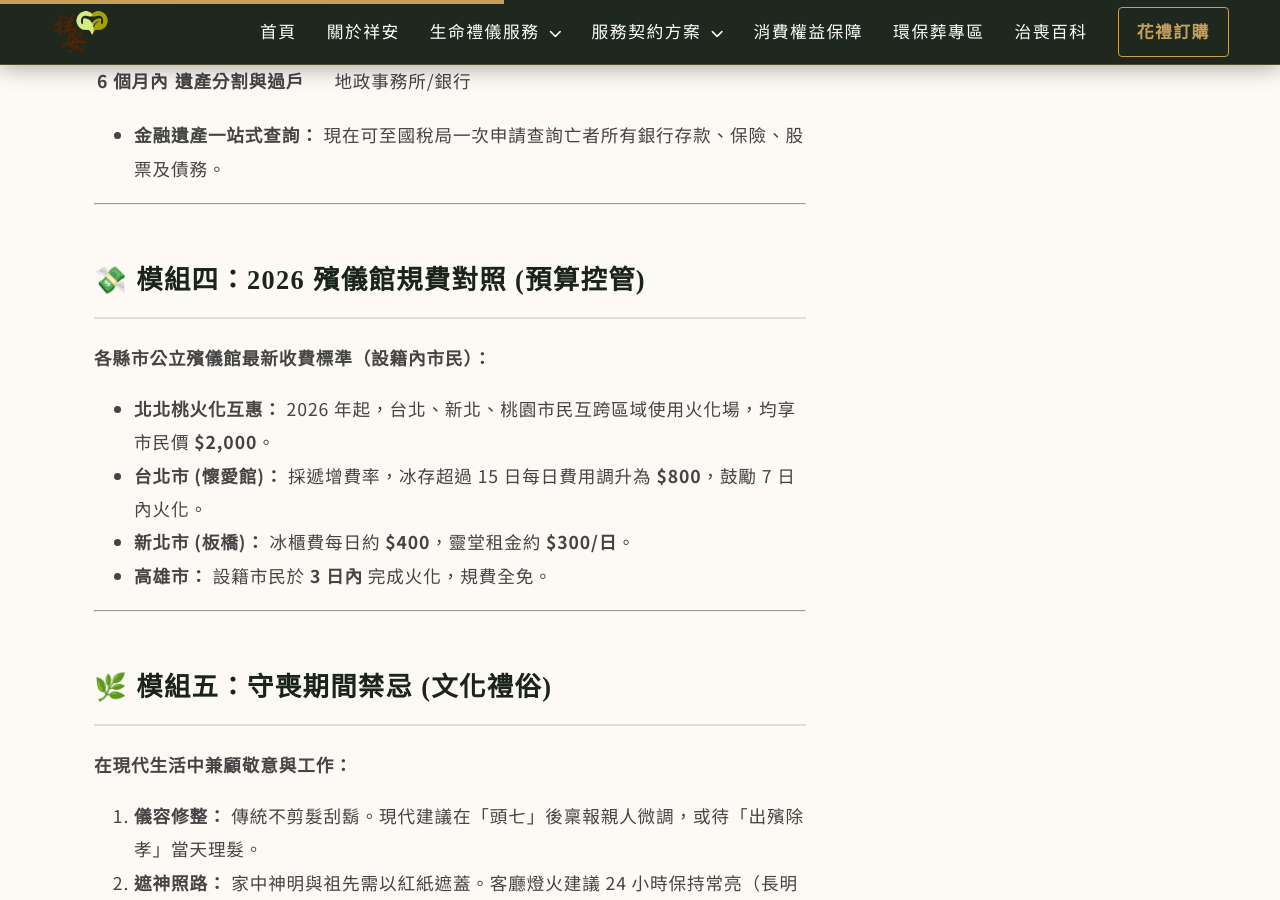
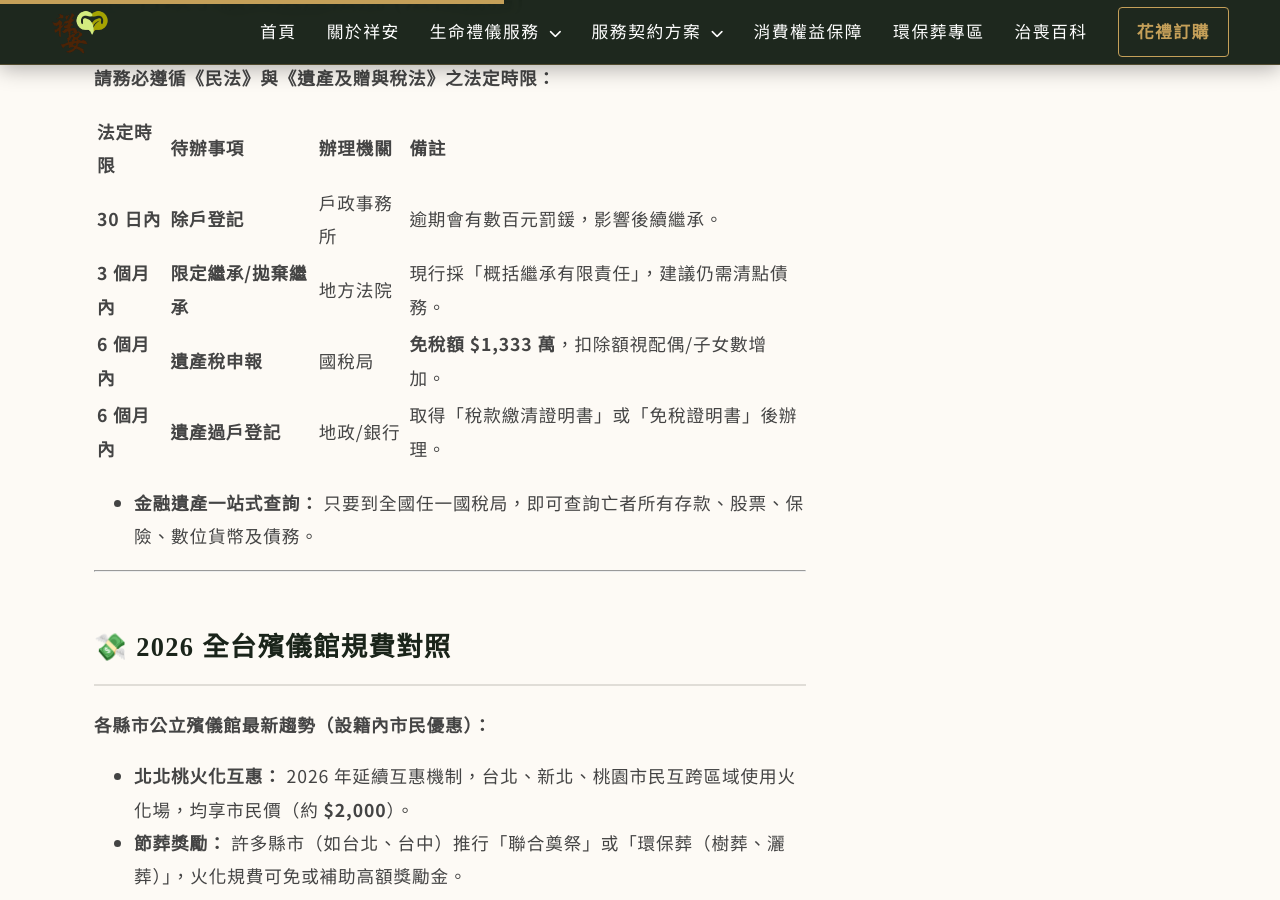
Before and after one commit to Shiangan/Shiangan, a Jekyll site: the page built from _posts/2026-03-01-ultimate-funeral-guide-taiwan.md, in a window 1280 px wide and 900 px high, scrolled down 2386 px. Built offline with Jekyll 4.4.1, drawn with Linux system fonts in a browser that asks for light colours; some web fonts are replaced; some of the changed text lies outside the part shown.

Commit message:
Update 2026-03-01-ultimate-funeral-guide-taiwan.md

```diff
--- a/_posts/2026-03-01-ultimate-funeral-guide-taiwan.md
+++ b/_posts/2026-03-01-ultimate-funeral-guide-taiwan.md
@@ -1,109 +1,107 @@
 ---
 layout: post
-title: "【2026 治喪圓滿大全】從臨終安置、補助請領到遺產繼承：家屬最完整的全流程操作手冊"
+title: "【2026 治喪圓滿全攻略】從臨終安置、補助請領到遺產繼承：家屬最完整的全流程操作手冊"
 category: 流程指引
-description: "親人往生後手足無措？祥安生命禮儀師整理 2026 最完整治喪知識庫。整合醫院死亡 SOP、勞保補助試算、遺產繼承法規、全台殯儀館規費，提供一站式指引。"
-date: 2026-03-20 09:00:00 +0800
+description: "親人往生後手足無措？祥安生命禮儀師整理 2026 最新治喪知識庫。整合醫院死亡 SOP、勞保補助試算、遺產繼承法規、全台殯儀館規費，提供專業一站式指引。"
+date: 2026-03-01 09:00:00 +0800
 image: /images/blog-ultimate-funeral-guide.jpg
 tags: ["治喪流程", "喪葬補助", "遺產繼承", "殯儀館費用", "守喪禁忌"]
 has_faq: true
 faqs:
   - question: "親人在醫院過世，第一步該聯繫誰？"
-    answer: "取得醫師開立之死亡證明後，應立即撥打 24H 禮儀專線 0978-583-699。即便醫院有駐點合約商，家屬仍保有完全的禮儀社選擇權，祥安可立即派車前往接體。"
+    answer: "取得醫師開立之死亡證明後，應立即撥打 24H 禮儀專線 0978-583-699。即便醫院有駐點合約商，家屬仍保有完全的禮儀社選擇權，祥安可立即派車前往接體，避免被強行推銷。"
   - question: "勞保與國保補助可以同時領嗎？"
-    answer: "不可以，政府採取『擇優請領』原則。通常家屬會選擇金額較高的勞保家屬死亡津貼。祥安禮儀師可協助您進行試算，確保領取最高額度的給付。"
-  - question: "遺產稅申報期限是多久？"
-    answer: "必須在死亡之日起 6 個月內向戶籍所在地國稅局申報。若有特殊理由（如尋找繼承人、遺產龐大），可申請延期 3 個月。逾期將產生罰鍰。"
+    answer: "不可以，政府採取『不重複給付』原則。通常家屬會選擇金額較高的勞保家屬死亡津貼。祥安禮儀師可協助您進行各項社會保險試算，確保領取最高額度的給付。"
+  - question: "遺產稅申報期限與免稅額是多少？"
+    answer: "必須在死亡之日起 6 個月內向戶籍所在地國稅局申報。2026 年現行免稅額為新台幣 1,333 萬元。若有特殊理由，可申請延期 3 個月。逾期將產生罰鍰。"
 ---
 
-
-> **🕯️ 專業提醒：** 治喪不只是辦理儀式，更是一連串行政與法律程序的結合。祥安生命將繁瑣流程化簡為五大核心模組，協助您在悲慟時刻依然能圓滿處理各項要務。
+> **🕯️ 專業提醒：** 治喪不只是辦理儀式，更是一連串行政與法律程序的結合。祥安生命將繁瑣流程化簡為五大核心模組，協助您在悲慟時刻依然能圓滿處理各項要務，確保逝者尊嚴，生者安心。
 
 ---
 
-## 🏗️ 模組一：臨終緊急安置 (醫院 SOP)
-**當醫師宣告往生，請保持冷靜並遵循以下步驟：**
+## 🏗️ 臨終緊急安置 (醫院/居家 SOP)
+**當醫師宣告往生，請保持冷靜並遵循以下標準程序：**
 
-1.  **申請死亡證明書：** 務必申請 **15-20 份正本**。每一份行政程序（除戶、保險、銀行、過戶）皆需繳交。
-2.  **24H 禮儀師接體：** 撥打 **0978-583-699**。禮儀師會安排專車前往醫院，指引家屬辦理離院手續。
-3.  **結清醫療費用：** 憑醫師指示單前往收費處結帳，領取結帳收據與出院許可單。
+1.  **申請死亡證明書：** 務必申請 **15-20 份正本**。每一項行政程序（除戶、保險、銀行、不動產過戶）皆需繳交正本。
+2.  **24H 禮儀師接體：** 撥打 **0978-583-699**。禮儀師會安排專車前往醫院，指引家屬領取「出院許可單」並辦理離院。
+3.  **數位遺產盤點：** 現代治喪需注意手機解鎖、社群帳號（Facebook/IG）紀念帳號設置，這在 2026 年已成為治喪必備步驟。
 4.  **決定安置地點：**
-    * **公立殯儀館：** 設施完善，便於後續法事。
-    * **自宅安置：** 需租借活動式冰櫃並考量居家空間。
+    * **公立殯儀館：** 設施標準化，便於後續法事，但需注意冰櫃排隊狀況。
+    * **自宅安置：** 需租借活動式冰櫃。祥安會先行派員勘查家中動線與電壓穩定性。
 
 ---
 
-## 💰 模組二：2026 社會保險補助 (經濟支持)
-**家屬依法可領取的津貼（擇優請領）：**
+## 💰 2026 社會保險補助 (經濟支持)
+**家屬依法可領取的津貼（擇優請領，不可重複）：**
 
 ### 1. 勞工保險 (勞保)
-* **本人死亡：** 發給平均月投保薪資 **5 個月**。
-* **家屬死亡：** 父母或配偶過世，投保子女可領 **3 個月**。
+* **本人死亡：** 發給平均月投保薪資 **5 個月**。若有遺屬可另請領「遺屬年金」或「遺屬津貼」。
+* **家屬死亡：** 父母、配偶過世，投保子女/配偶可領 **3 個月**；受撫養子女過世則視年齡領取 **1.5~2.5 個月**。
 
 ### 2. 國民年金 (國保)
-* **喪葬給付：** 按月投保金額發給 **5 個月**。
+* **喪葬給付：** 按月投保金額（2026 年基準）一次發給 **5 個月**（約 $10 萬餘元，視當年度薪資調整）。
 
 ### 3. 公教人員保險 (公保)
-* **本人死亡：** 視死因給付 **5-7 個月**。
+* **本人死亡：** 視死因給付 **5-36 個月**（因公致死較高）。
 * **眷屬喪葬：** 父母、配偶過世發給 **3 個月**。
 
 ---
 
-## ⚖️ 模組三：行政手續與遺產稅 (法律義務)
-**請務必記住以下法定時限，避免受罰：**
+## ⚖️ 行政手續與遺產法規 (法律義務)
+**請務必遵循《民法》與《遺產及贈與稅法》之法定時限：**
 
-| 法定時限 | 待辦事項 | 辦理機關 |
-| :--- | :--- | :--- |
-| **30 日內** | **除戶登記** | 戶政事務所 |
-| **3 個月內** | **拋棄/限定繼承聲請** | 地方法院 |
-| **6 個月內** | **遺產稅申報** | 國稅局 |
-| **6 個月內** | **遺產分割與過戶** | 地政事務所/銀行 |
+| 法定時限 | 待辦事項 | 辦理機關 | 備註 |
+| :--- | :--- | :--- | :--- |
+| **30 日內** | **除戶登記** | 戶政事務所 | 逾期會有數百元罰鍰，影響後續繼承。 |
+| **3 個月內** | **限定繼承/拋棄繼承** | 地方法院 | 現行採「概括繼承有限責任」，建議仍需清點債務。 |
+| **6 個月內** | **遺產稅申報** | 國稅局 | **免稅額 $1,333 萬**，扣除額視配偶/子女數增加。 |
+| **6 個月內** | **遺產過戶登記** | 地政/銀行 | 取得「稅款繳清證明書」或「免稅證明書」後辦理。 |
 
-* **金融遺產一站式查詢：** 現在可至國稅局一次申請查詢亡者所有銀行存款、保險、股票及債務。
+* **金融遺產一站式查詢：** 只要到全國任一國稅局，即可查詢亡者所有存款、股票、保險、數位貨幣及債務。
 
 ---
 
-## 💸 模組四：2026 殯儀館規費對照 (預算控管)
-**各縣市公立殯儀館最新收費標準（設籍內市民）：**
+## 💸 2026 全台殯儀館規費對照
+**各縣市公立殯儀館最新趨勢（設籍內市民優惠）：**
 
-* **北北桃火化互惠：** 2026 年起，台北、新北、桃園市民互跨區域使用火化場，均享市民價 **$2,000**。
-* **台北市 (懷愛館)：** 採遞增費率，冰存超過 15 日每日費用調升為 **$800**，鼓勵 7 日內火化。
-* **新北市 (板橋)：** 冰櫃費每日約 **$400**，靈堂租金約 **$300/日**。
-* **高雄市：** 設籍市民於 **3 日內** 完成火化，規費全免。
+* **北北桃火化互惠：** 2026 年延續互惠機制，台北、新北、桃園市民互跨區域使用火化場，均享市民價（約 **$2,000**）。
+* **節葬獎勵：** 許多縣市（如台北、台中）推行「聯合奠祭」或「環保葬（樹葬、灑葬）」，火化規費可免或補助高額獎勵金。
+* **電子訃聞：** 為響應環保減碳，2026 年政府與民間禮儀社全面推廣電子訃聞，取代傳統紙本，既省時又環保。
 
 ---
 
-## 🌿 模組五：守喪期間禁忌 (文化禮俗)
-**在現代生活中兼顧敬意與工作：**
+## 🌿 守喪期間禁忌與現代禮俗
+**在現代生活中兼顧敬意與工作平衡：**
 
-1.  **儀容修整：** 傳統不剪髮刮鬍。現代建議在「頭七」後稟報親人微調，或待「出殯除孝」當天理髮。
-2.  **遮神照路：** 家中神明與祖先需以紅紙遮蓋。客廳燈火建議 24 小時保持常亮（長明燈）。
-3.  **社交避諱：** 百日內不主動探視親友、不參加婚禮喜慶。離開靈堂不說「再見」。
-4.  **動物規範：** 若有蝴蝶、飛蛾入屋，切勿驅趕，視為逝者魂魄回訪。
+1.  **儀容修整：** 傳統不剪髮刮鬍是為表達哀慟無暇自顧。現代建議在「頭七」後稟報親人微調，保持整潔不失對他人的尊重。
+2.  **遮神照路：** 家中神明與祖先需以紅紙遮蓋，避免逝者靈魂產生衝擊。靈堂長明燈建議 24 小時保持常亮。
+3.  **社交避諱：** 百日內不主動探視親友、不參加婚禮喜慶（紅白不相見）。離開靈堂不說「再見」，僅以點頭示意。
+4.  **動物規範：** 若有蝴蝶、飛蛾入屋，請勿驚擾，此為民間常見的「靈魂回訪」信號，順其自然即可。
 
 ---
 
 ## 💖 祥安生命：您最堅實的後盾
 
-我們理解這段路不容易走。祥安生命提供的不只是禮儀，更是全方位的安心顧問：
-* **價格透明：** 所有規費實報實銷，提供官方單據。
-* **專業領航：** 24 小時專人待命，任何突發狀況一通電話即刻解決。
-* **權益保障：** 主動提醒補助申請、協助法律文件彙整。
+我們理解這段路不容易走。祥安生命提供的不只是禮儀執行，更是全方位的安心顧問：
+* **價格透明：** 所有規費實報實銷，提供官方單據，杜絕紅包文化。
+* **專業領航：** 24 小時專人待命，隨時處理突發狀況，讓您安心陪伴親人。
+* **權益保障：** 主動提醒補助申請時限，並協助彙整法律文件與節稅建議。
 
 ---
 
 ### 🔍 延伸深度閱讀：
 * [**詳細指南**] [親人在醫院過世後的 5 個緊急處理步驟](article-hospital-sop.html)
 * [**補助試算**] [勞保/國保喪葬給付：教您如何領到最高額度](article-subsidy.html)
-* [**遺產流程**] [從除戶到過戶：遺產繼承 7 大關卡 Checklist](article-inheritance.html)
+* [**遺產流程**] [從除戶到過戶：2026 遺產繼承 7 大關卡 Checklist](article-inheritance.html)
 
-<div style="margin-top: 60px; padding: 45px 30px; background: linear-gradient(135deg, var(--sa-green) 0%, #2a3a2a 100%); color: #fff; border-radius: 20px; text-align: center; box-shadow: 0 15px 35px rgba(0,0,0,0.2);">
+<div style="margin-top: 60px; padding: 45px 30px; background: linear-gradient(135deg, #1a2a1a 0%, #2a3a2a 100%); color: #fff; border-radius: 20px; text-align: center; box-shadow: 0 15px 35px rgba(0,0,0,0.3); border: 1px solid #c5a059;">
     <h3 style="color: #c5a059; font-size: 1.8rem; margin-top:0; font-family:'Noto Serif TC';">❤️ 圓滿最後一程，祥安與您同行</h3>
-    <p style="font-size: 1.1rem; opacity: 0.9; max-width: 600px; margin: 20px auto;">面對生命最後的課題，您不需要獨自承擔。<br>不論流程、預算或習俗，我們隨時為您解答。</p>
+    <p style="font-size: 1.1rem; opacity: 0.9; max-width: 600px; margin: 20px auto;">面對生命最後的課題，您不需要獨自承擔。<br>不論流程、預算或法規，我們隨時為您解答。</p>
     <div style="margin-top: 35px;">
-        <a href="tel:0978583699" style="font-size: 1.8rem; color: #fff; text-decoration: none; font-weight: 800; display: block; margin-bottom: 20px; letter-spacing: 1px;">
-            <i class="fas fa-phone-alt" style="color:var(--sa-gold);"></i> 0978-583-699
+        <a href="tel:0978583699" style="font-size: 2rem; color: #fff; text-decoration: none; font-weight: 800; display: block; margin-bottom: 20px; letter-spacing: 1px;">
+            <i class="fas fa-phone-alt" style="color:#c5a059;"></i> 0978-583-699
         </a>
-        <a href="https://line.me/ti/p/@yourlineid" class="cta-btn" style="background: #06C755; border: none; display: inline-block; padding: 15px 40px; font-size: 1.1rem; color:#fff; text-decoration:none; border-radius:50px; font-weight:bold;">LINE 24H 專家顧問</a>
+        <a href="https://line.me/ti/p/@yourlineid" class="cta-btn" style="background: #06C755; border: none; display: inline-block; padding: 15px 50px; font-size: 1.2rem; color:#fff; text-decoration:none; border-radius:50px; font-weight:bold; box-shadow: 0 4px 15px rgba(6,199,85,0.4);">LINE 24H 專家顧問</a>
     </div>
 </div>
```
